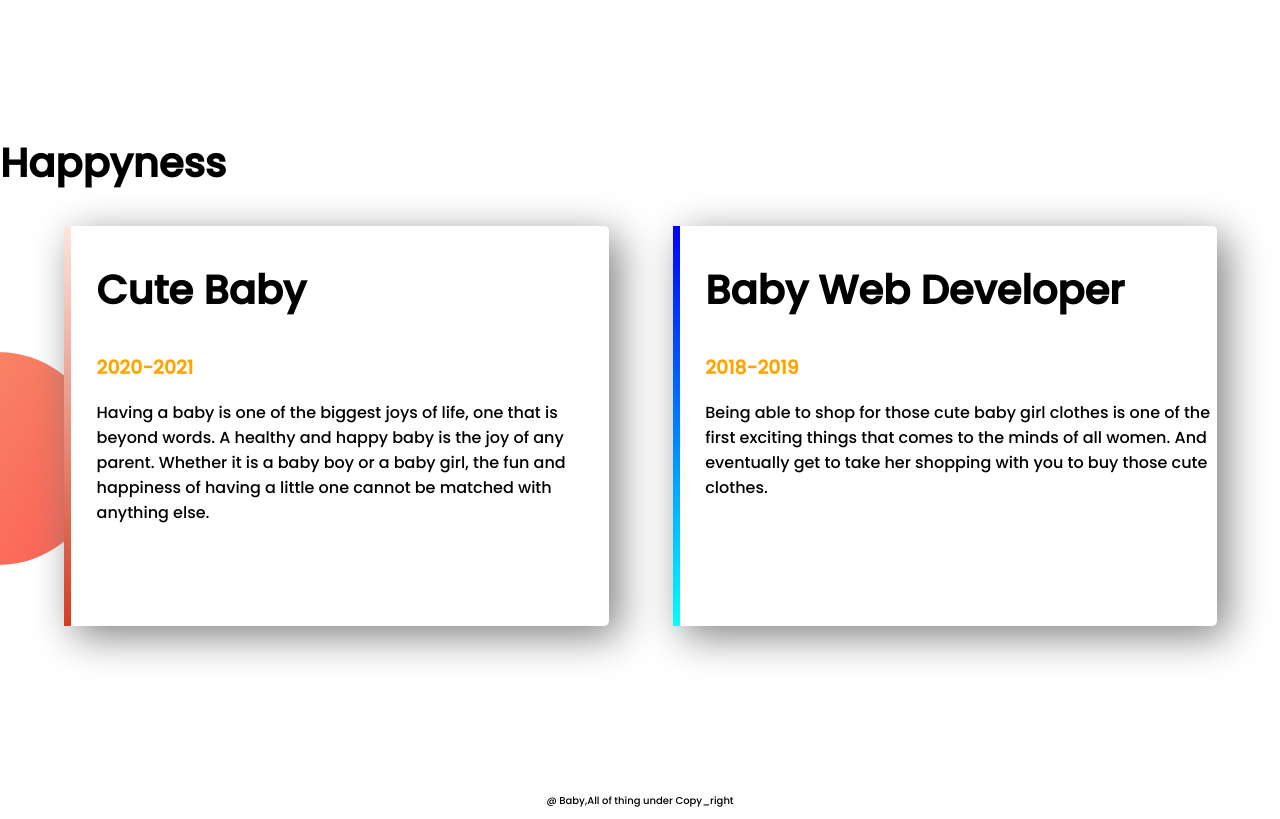
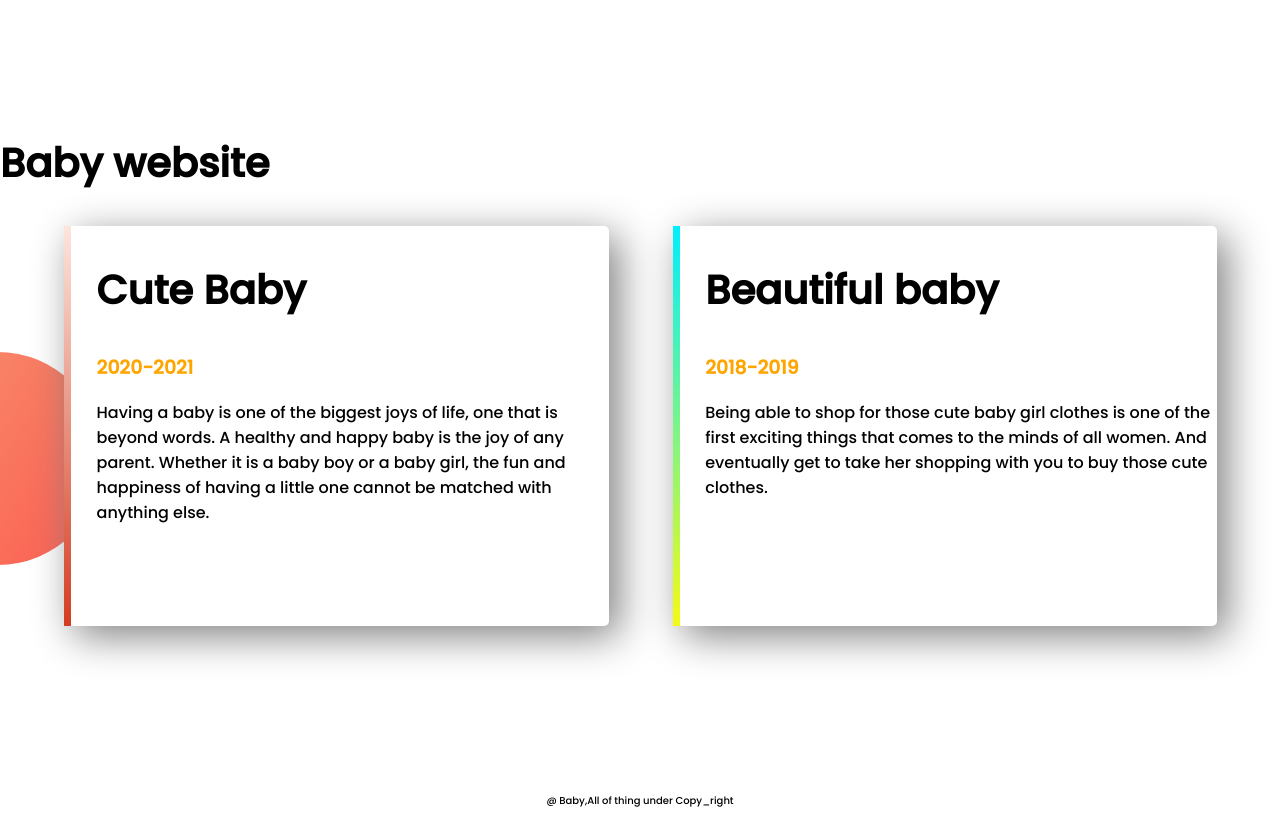
Before and after one commit to happy149/web-baby, a plain HTML site: page index.html in a window 1280 px wide. Shown: the part 1200-2019 px from the top of the page. Drawn offline with Linux system fonts and the light colour scheme.

Commit message:
changes style

```diff
--- a/images/style.css
+++ b/images/style.css
@@ -19,6 +19,7 @@ h2{
 }
 .half-width img{
     width: 100%;
+    border-radius: 250px;
 }
 .top-banner{
      background-image: url(top-banner.png);
@@ -60,7 +61,7 @@ section{
 }
 #baby-web{
     border-left: 7px solid;
-    border-image:linear-gradient(180deg, blue, cyan);
+    border-image:linear-gradient(180deg, rgb(0, 238, 255), rgb(246, 250, 18));
     border-image-slice: 1;
 }
 footer p{
--- a/index.html
+++ b/index.html
@@ -39,7 +39,7 @@
 
 </section>
 <section class="exprience-area">
-    <h2>Happyness</h2>
+    <h2>Baby website</h2>
     <div id="full-stack" class="half-width single-exprience">
         <h2> Cute Baby</h2>
         <h3 class="orang-highlight">2020-2021</h3>
@@ -47,7 +47,7 @@
 
     </div>
     <div id="baby-web" class="half-width single-exprience">
-        <h2>Baby Web Developer </h2>
+        <h2>Beautiful baby </h2>
         <h3 class="orang-highlight">2018-2019</h3>
         <p> Being able to shop for those cute baby girl clothes is one of the first exciting things that comes to the minds of all women. And eventually get to take her shopping with you to buy those cute clothes.</p>
     </div>
```
Also changed, not shown: 1 other file.
